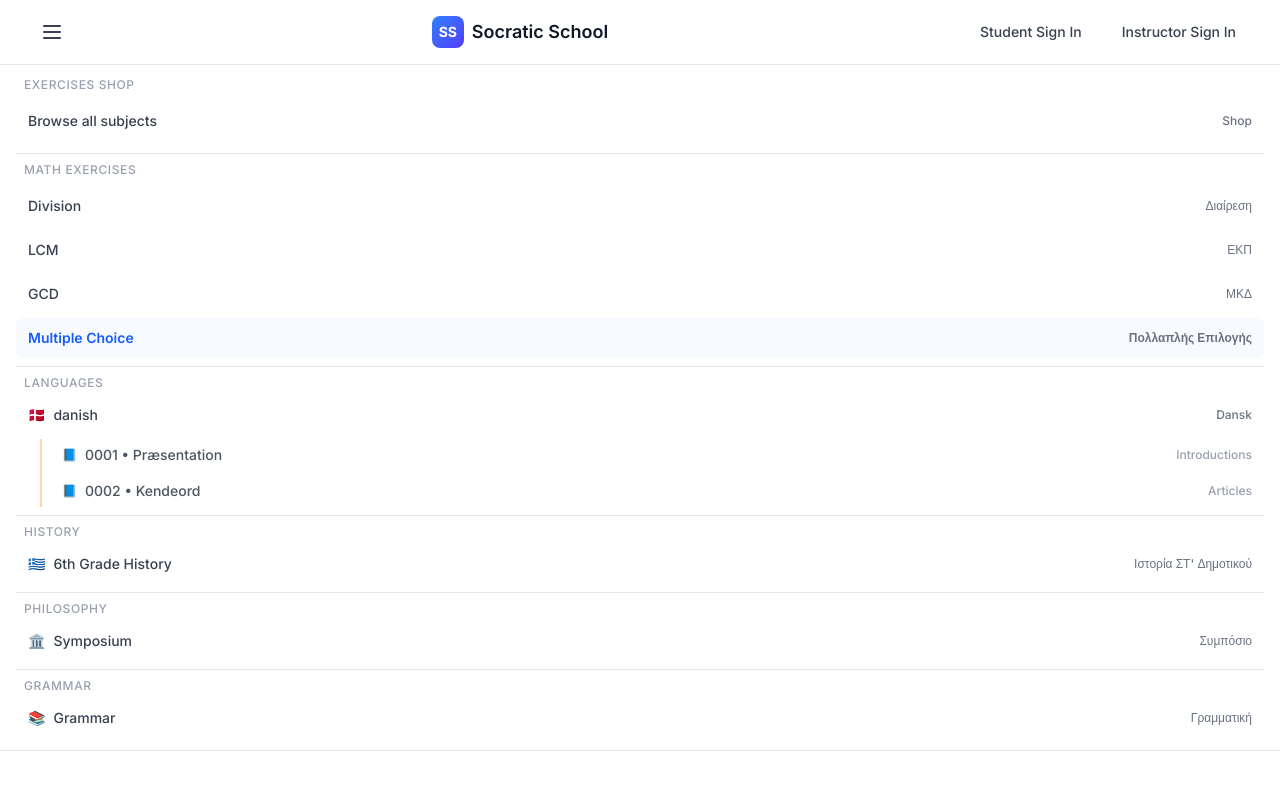
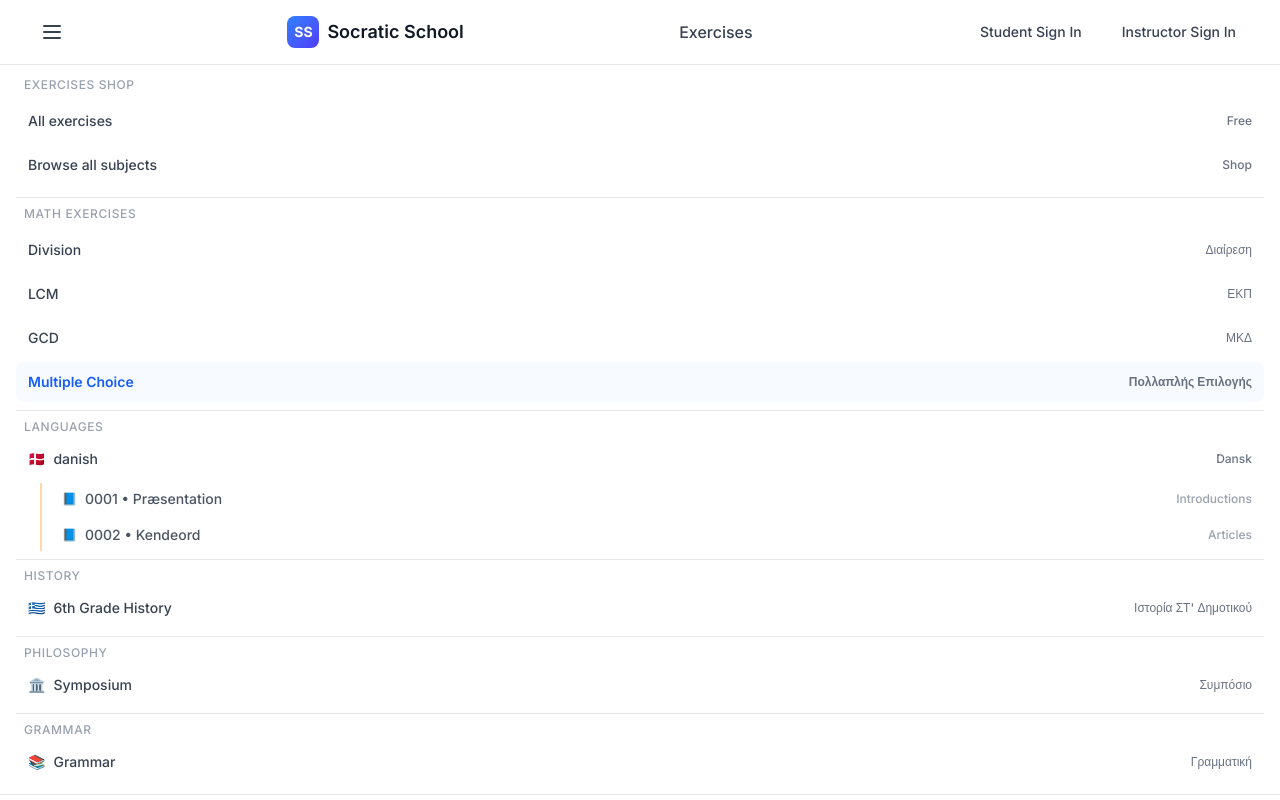
Before and after one commit to parlamas/socratic-school, a Next.js app: page / in a window 1280 px wide. Both pictures are taken after a click on the button "Open math menu". Shown: the top 800 px of the page. Built offline with nearby package versions, Linux system fonts and the light colour scheme; no server answers.

Commit message:
streamline-2

```diff
--- a/src/components/NavBar.tsx
+++ b/src/components/NavBar.tsx
@@ -53,6 +53,16 @@ export default function Navbar() {
               <span className="text-sm sm:text-base md:text-lg">
                 Socratic School
               </span>
+            </Link>
+          </div>
+
+                    {/* Navigation Links - Center (always visible) */}
+          <div className="hidden md:flex items-center space-x-8">
+            <Link
+              href="/exercises"
+              className="text-gray-700 hover:text-blue-600 font-medium transition-colors no-underline"
+            >
+              Exercises
             </Link>
           </div>
 
@@ -177,6 +187,14 @@ export default function Navbar() {
 </div>
 
 <div className="flex flex-col space-y-1 mb-3">
+  <Link
+    href="/exercises"
+    className="flex items-center justify-between text-sm text-gray-700 font-medium py-2.5 px-3 no-underline hover:bg-indigo-50 hover:text-indigo-600 rounded-lg transition-colors"
+    onClick={() => setMobileMenuOpen(false)}
+  >
+    <span>All exercises</span>
+    <span className="text-xs text-gray-500">Free</span>
+  </Link>
   <Link
     href="/shop"
     className="flex items-center justify-between text-sm text-gray-700 font-medium py-2.5 px-3 no-underline hover:bg-indigo-50 hover:text-indigo-600 rounded-lg transition-colors"
```
